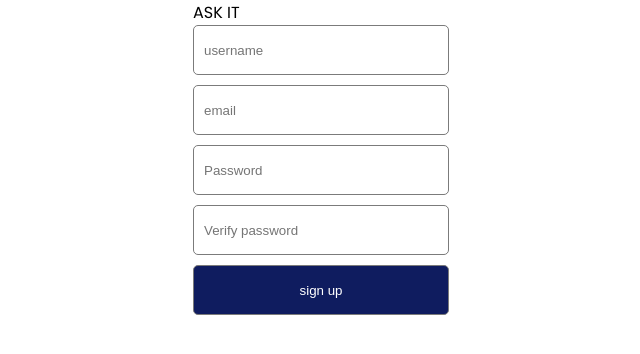
After one commit to EthanElliot/ASK-IT, a Flask app: page /signup in a window 1280 px wide. The commit adds this page. Shown: the top 354 px of the page, without its empty margins (319-959 px from the left). Run offline with Flask 2, Linux system fonts and the light colour scheme.

Commit message:
added user login system

```diff
--- /dev/null
+++ b/app/auth.py
@@ -0,0 +1,59 @@
+from crypt import methods
+from flask import Blueprint, render_template, redirect, url_for, flash
+from .forms import SignUpForm,SignInForm
+from . import db
+from .models import User
+from werkzeug.security import generate_password_hash, check_password_hash
+from flask_login import login_user, login_required, logout_user
+import logging
+logging.basicConfig()
+logging.getLogger('sqlalchemy.engine').setLevel(logging.INFO)
+
+
+auth = Blueprint("auth", __name__)
+
+
+@auth.route("/signin", methods=['GET','POST'])
+def signin():
+    form = SignInForm()
+    if form.validate_on_submit():
+        user = User.query.filter((User.email == str(form.identifier.data)) |(User.username == str(form.identifier.data))).first()
+        if user:
+            if check_password_hash(user.password, form.password.data):
+                login_user(user)
+                return redirect(url_for("home.default"))
+            else:
+                flash("invalid username or passowrd")
+                return render_template("signin.html", form=form)
+
+        else:
+            flash("invalid username or passowrd")
+            return render_template("signin.html", form=form)
+
+    return render_template("signin.html", form=form)
+
+
+@auth.route("/signup", methods=['GET','POST'])
+def signup():
+    form = SignUpForm()
+    if form.validate_on_submit():
+        print(form.username)
+        user=User.query.first()
+        new_user = User(username=(form.username.data),email=(form.email.data),password=generate_password_hash(form.password.data), verified=True)
+        db.session.add(new_user)
+        db.session.commit()
+
+        login_user(new_user)
+        return redirect(url_for("home.default"))
+
+
+
+    return render_template("signup.html",form=form)
+
+
+
+@auth.route("/signout")
+@login_required
+def signout():
+    logout_user()
+    return redirect(url_for('auth.signin'))
--- /dev/null
+++ b/app/forms.py
@@ -0,0 +1,93 @@
+from flask_wtf import FlaskForm
+from wtforms import StringField,EmailField,PasswordField,SubmitField,ValidationError
+from wtforms.validators import DataRequired, Length, EqualTo
+from .models import User
+
+
+#alphabet validator
+def alphabet_check(form, field):
+    for char in field.data:
+        if char not in ["a","b","c","d","e","f","g","h","i","j","k","l","m","n","o","p","q","r","s","t","u","v","w","x","y","z","0","1","2","3","4","5","6","7","8","9","_"]:
+            raise ValidationError(f'"{char}" is not allowed.')
+        else:
+            continue
+
+
+def username_taken(form, field):
+    if field.type != "StringField":
+        return
+    else:
+        user = User.query.filter((User.username == field.data)).first()
+        if user:
+            raise ValidationError('username already taken')
+
+
+def email_taken(form, field):
+    if field.type != "EmailField":
+        return
+    else:
+        user = User.query.filter((User.email == str(field.data))).first()
+        if user:
+            raise ValidationError('email already taken')
+
+
+
+#form classea
+class SignUpForm(FlaskForm):
+    username = StringField(
+        'username',
+        validators=[
+            DataRequired(message="username is required"),
+            Length(min=4, max=50),
+            alphabet_check,
+            username_taken],
+        render_kw={
+            "placeholder": "username"}
+        )
+
+    email = EmailField(
+        'email',
+        validators=[
+            DataRequired(message="username is required"),
+            email_taken],
+        render_kw={
+            "placeholder": "email"}
+    )
+
+    password = PasswordField(
+        'Password',
+        validators=[
+            DataRequired(),
+            Length(min=3)
+        ],
+        render_kw={"placeholder": "Password"})
+
+    confirm = PasswordField(
+        'Verify password',
+        validators=[
+            DataRequired(),
+            EqualTo('password', message='Passwords must match')
+        ],
+        render_kw={"placeholder": "Verify password"})
+
+    submit = SubmitField('sign up')
+
+
+class SignInForm(FlaskForm):
+    identifier = StringField(
+        'identifier',
+        validators=[
+            DataRequired(message="username or password is required"),
+            Length(min=4, max=50)],
+        render_kw={
+            "placeholder": "username or email"}
+        )
+    password = PasswordField(
+        'Password',
+        validators=[
+            DataRequired(),
+            Length(min=3)
+        ],
+        render_kw={"placeholder": "Password"})
+
+    submit = SubmitField('sign in')
--- a/app/home.py
+++ b/app/home.py
@@ -1,8 +1,9 @@
 from flask import Blueprint, render_template
+
 
 home = Blueprint("home", __name__)
 
 
 @home.route("/")
-def hello():
+def default():
     return render_template("home.html")
--- a/app/static/styles.css
+++ b/app/static/styles.css
@@ -253,3 +253,26 @@ button:hover {
   border-radius: 5px;
   margin-bottom: 10px;
 }
+
+.auth-form-wrapper {
+  display: flex;
+  align-items: center;
+  justify-content: center;
+}
+
+.auth-form {
+  width: 20vw;
+  display: flex;
+  flex-direction: column;
+}
+
+.auth-form-input {
+  display: flex;
+  align-items: center;
+  padding-left: 10px;
+  padding-right: 10px;
+  flex-direction: row;
+  border: 1px solid var(--clr-neutral-700);
+  height: 50px;
+  margin-bottom: 10px;
+}
--- /dev/null
+++ b/app/templates/signup.html
@@ -0,0 +1,34 @@
+<!DOCTYPE html>
+<html lang="en">
+
+<head>
+    <meta charset="UTF-8">
+    <meta http-equiv="X-UA-Compatible" content="IE=edge">
+    <meta name="viewport" content="width=device-width, initial-scale=1.0">
+    <link rel="stylesheet" href="{{ url_for('static', filename='styles.css') }}">
+
+    <title>ASK IT</title>
+</head>
+
+<body>
+    <div class="auth-form-wrapper">
+        <form method="post" class="auth-form">
+            <p>ASK IT</p>
+            {% for field in form.errors %}
+            {% for error in form.errors[field] %}
+            <div class="alert alert-error">
+                <strong>Error!</strong> {{error}}
+            </div>
+            {% endfor %}
+            {% endfor %}
+            {{ form.csrf_token }}
+            {{ form.username(class='br-400 auth-form-input bg-neutral-100') }}
+            {{ form.email(class='br-400 auth-form-input bg-neutral-100') }}
+            {{ form.password(class='br-400 auth-form-input bg-neutral-100') }}
+            {{ form.confirm(class='br-400 auth-form-input bg-neutral-100') }}
+            {{ form.submit(class='br-400 auth-form-input bg-primary-400 text-secondary-100 ') }}
+        </form>
+    </div>
+</body>
+
+</html>
```
Also changed, not shown: app/__init__.py (+19 -3 lines), app/models.py (+8 -8 lines), app/templates/signin.html (added, +39 -0 lines), requirements.txt (+7 -0 lines), main.py (line endings or trailing spaces).
